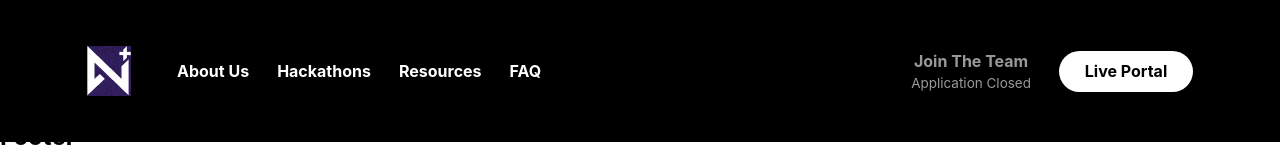
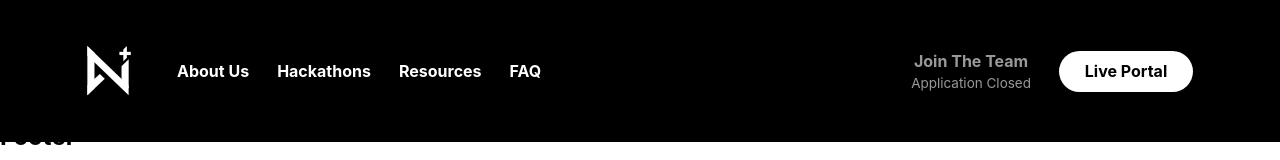
Before and after one commit to nwplus/www, a Next.js app: page /charcuterie in a window 1280 px wide. Shown: the top 160 px of the page. Built offline with nearby package versions, Linux system fonts and the light colour scheme.

Commit message:
using svg for logo

```diff
--- a/components/NavBar.js
+++ b/components/NavBar.js
@@ -87,7 +87,7 @@ const NavBar = ({ hiring, hiringLink, livePortalLink }) => {
   return (
     <NavBarContainer>
       <NavGroupContainer>
-        <StyledImage src="/nwPlus_Logo_2020.png" alt="nwPlus club logo in white against dark blue background"/>
+        <StyledImage src="/assets/logos/nwPlus_Logo_2020.svg" alt="nwPlus club logo in white against dark blue background"/>
         <a href="#"><SimpleLinkText>
           About Us
         </SimpleLinkText></a>
```
Also changed, not shown: public/assets/logos/nwPlus_Logo_2020.svg (added), public/nwPlus_Logo_2020.png (deleted).
